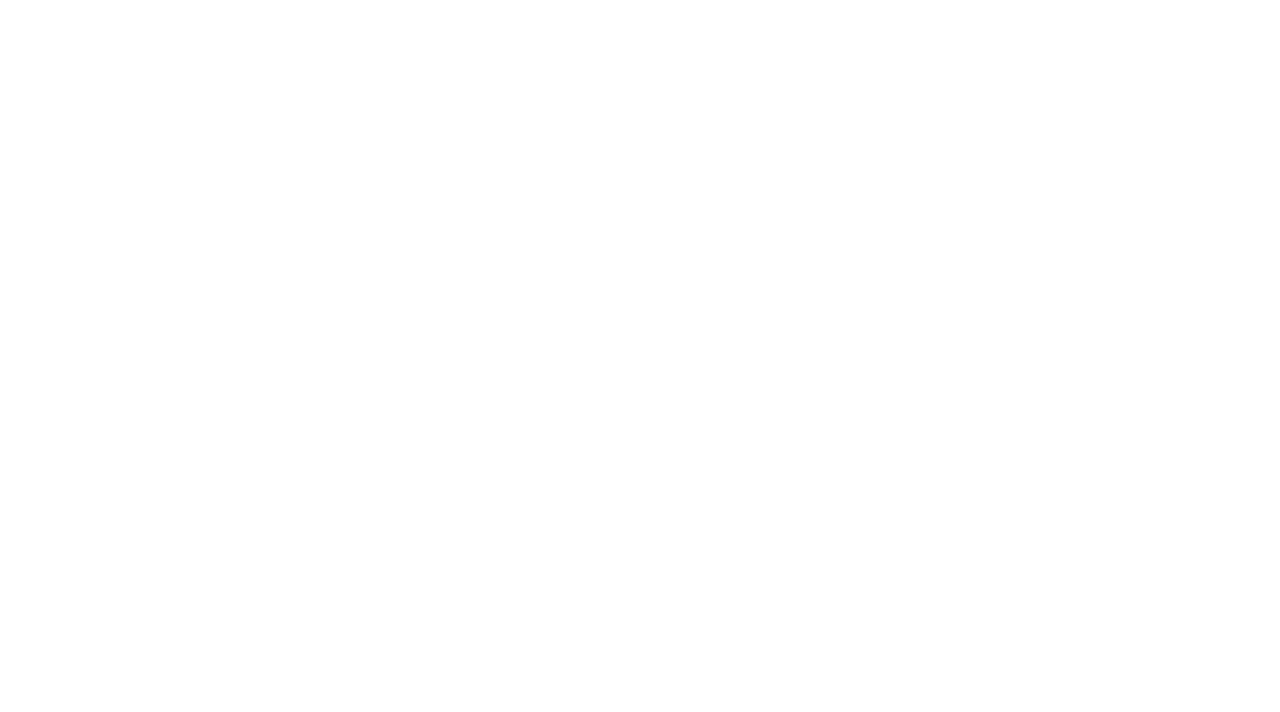
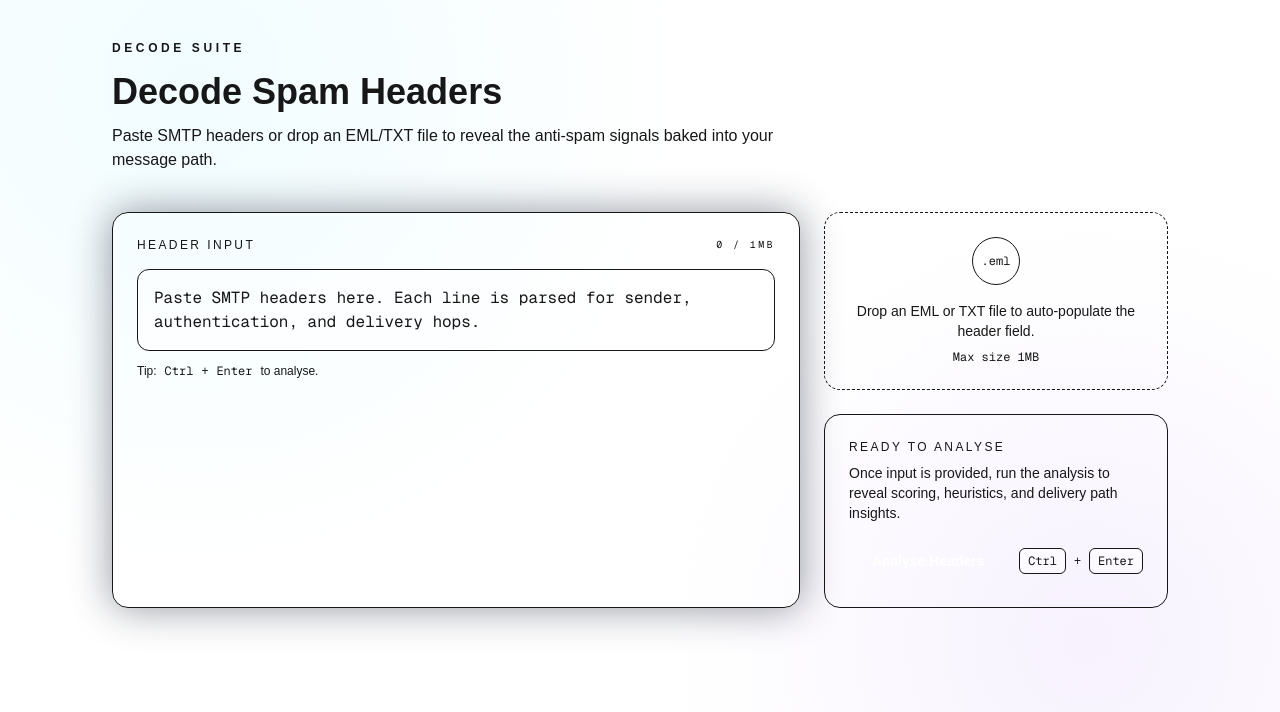
Before and after one commit to mgeeky/decode-spam-headers, a Next.js app in the folder frontend/: page / in a window 1280 px wide. Shown: the top 712 px of the page. Built offline with nearby package versions, Linux system fonts and the light colour scheme.

Commit message:
MAESTRO: add dark themed header input layout

```diff
--- a/frontend/src/app/page.tsx
+++ b/frontend/src/app/page.tsx
@@ -1,3 +1,87 @@
 export default function Home() {
-  return <main className="min-h-screen bg-background text-text" />;
+  return (
+    <main className="min-h-screen bg-background text-text">
+      <div className="min-h-screen bg-[radial-gradient(900px_circle_at_15%_10%,rgba(139,233,253,0.12),transparent_55%),radial-gradient(700px_circle_at_85%_80%,rgba(189,147,249,0.12),transparent_60%)]">
+        <div className="mx-auto flex min-h-screen max-w-6xl flex-col gap-10 px-4 py-10 sm:px-6 lg:px-12">
+          <header className="flex flex-col gap-4">
+            <p className="text-xs font-semibold uppercase tracking-[0.3em] text-info">
+              Decode Suite
+            </p>
+            <div className="flex flex-col gap-3">
+              <h1 className="text-3xl font-semibold sm:text-4xl">
+                Decode Spam Headers
+              </h1>
+              <p className="max-w-2xl text-sm text-text/70 sm:text-base">
+                Paste SMTP headers or drop an EML/TXT file to reveal the
+                anti-spam signals baked into your message path.
+              </p>
+            </div>
+          </header>
+
+          <section className="grid gap-6 lg:grid-cols-[2fr_1fr]">
+            <div className="rounded-2xl border border-info/10 bg-surface p-6 shadow-[0_0_40px_rgba(15,23,42,0.45)]">
+              <div className="flex items-center justify-between text-xs uppercase tracking-[0.2em] text-info/90">
+                <span>Header Input</span>
+                <span className="font-mono text-[10px] text-text/50">
+                  0 / 1MB
+                </span>
+              </div>
+              <div className="mt-4 rounded-xl border border-info/20 bg-background/60 p-4 font-mono text-sm text-text/80 sm:text-base">
+                Paste SMTP headers here. Each line is parsed for sender,
+                authentication, and delivery hops.
+              </div>
+              <div className="mt-3 flex flex-wrap items-center gap-2 text-xs text-text/50">
+                <span>Tip:</span>
+                <span className="font-mono">Ctrl</span>
+                <span>+</span>
+                <span className="font-mono">Enter</span>
+                <span>to analyse.</span>
+              </div>
+            </div>
+
+            <div className="flex flex-col gap-6">
+              <div className="rounded-2xl border border-dashed border-info/40 bg-surface/70 p-6 text-center">
+                <div className="mx-auto flex h-12 w-12 items-center justify-center rounded-full border border-info/30 bg-background/40">
+                  <span className="font-mono text-xs text-info">.eml</span>
+                </div>
+                <p className="mt-4 text-sm text-text/80">
+                  Drop an EML or TXT file to auto-populate the header field.
+                </p>
+                <p className="mt-2 font-mono text-xs text-text/50">
+                  Max size 1MB
+                </p>
+              </div>
+
+              <div className="rounded-2xl border border-info/10 bg-surface p-6">
+                <p className="text-xs uppercase tracking-[0.2em] text-info/80">
+                  Ready To Analyse
+                </p>
+                <p className="mt-2 text-sm text-text/70">
+                  Once input is provided, run the analysis to reveal scoring,
+                  heuristics, and delivery path insights.
+                </p>
+                <div className="mt-4 flex flex-col gap-3 sm:flex-row sm:items-center">
+                  <button
+                    type="button"
+                    className="flex-1 rounded-full bg-accent px-5 py-3 text-sm font-semibold text-background transition hover:brightness-110 focus-visible:outline focus-visible:outline-2 focus-visible:outline-offset-2 focus-visible:outline-info"
+                  >
+                    Analyse Headers
+                  </button>
+                  <div className="flex items-center gap-2 text-xs text-text/60">
+                    <kbd className="rounded-md border border-info/30 bg-background/40 px-2 py-1 font-mono">
+                      Ctrl
+                    </kbd>
+                    <span>+</span>
+                    <kbd className="rounded-md border border-info/30 bg-background/40 px-2 py-1 font-mono">
+                      Enter
+                    </kbd>
+                  </div>
+                </div>
+              </div>
+            </div>
+          </section>
+        </div>
+      </div>
+    </main>
+  );
 }
```
Also changed, not shown: 1 other file (tests, documents, lock files or other folders).
